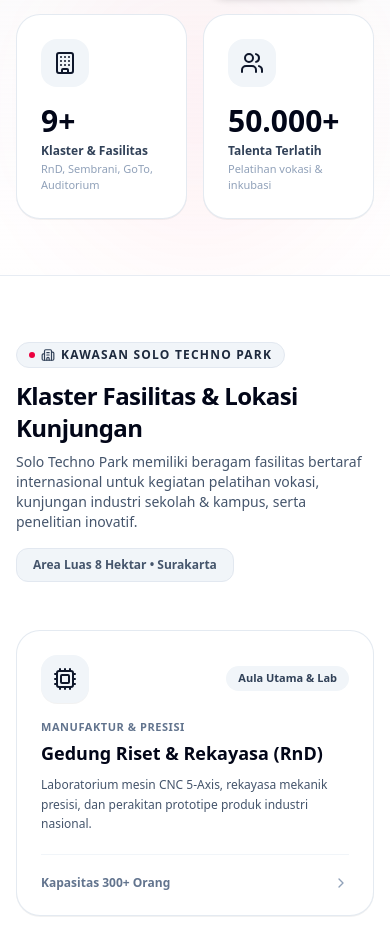
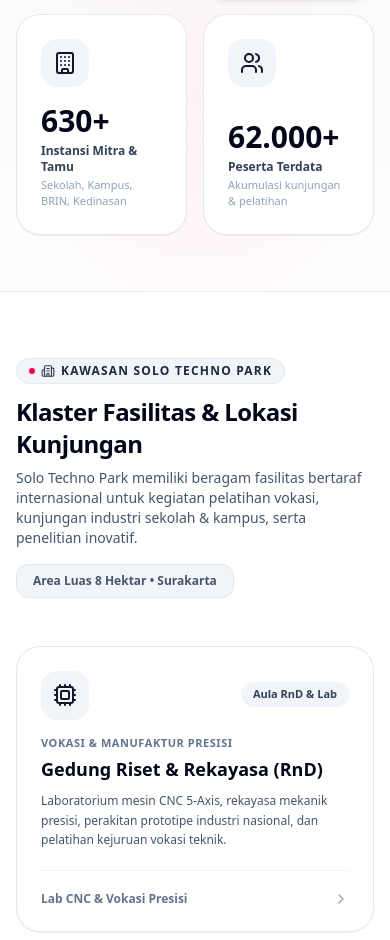
Before and after one commit to dimss19/sivika, a Next.js app: page / in a window 390 px wide. Shown: the part 1034-1974 px from the top of the page. Built offline with nearby package versions, Linux system fonts and the light colour scheme; no server answers.

Commit message:
feat: validasi seluruh data real, sinkronisasi live spreadsheet, cuaca real-time Surakarta, dan statistik dinamis

```diff
--- a/src/app/page.tsx
+++ b/src/app/page.tsx
@@ -105,8 +105,28 @@
     return () => window.removeEventListener("keydown", handleKeyDown);
   }, [fetchJadwal, handleCloseTvMode, handleOpenTvMode, isTvMode]);
 
-  const todayCount = useMemo(() => {
-    return data.filter((item) => item.isToday).length;
+  const realStats = useMemo(() => {
+    const totalSchedule = data.length;
+    const uniqueInstansi = new Set(
+      data
+        .map((x) => x.instansi)
+        .filter((x) => x && x !== "-" && x !== "Tamu Solo Techno Park")
+    ).size;
+    let totalPeserta = 0;
+    data.forEach((x) => {
+      const p = parseInt((x.jumlahPeserta || "").replace(/[^0-9]/g, ""), 10);
+      if (!isNaN(p)) totalPeserta += p;
+    });
+    const upcomingCount = data.filter((x) => x.isUpcoming).length;
+    const todayCount = data.filter((x) => x.isToday).length;
+
+    return {
+      totalSchedule,
+      uniqueInstansi,
+      totalPeserta,
+      upcomingCount,
+      todayCount,
+    };
   }, [data]);
 
   return (
@@ -140,8 +160,11 @@
           <main className="flex-1">
             <ProfileHero
               onOpenTvMode={handleOpenTvMode}
-              totalSchedule={data.length}
-              todayCount={todayCount}
+              totalSchedule={realStats.totalSchedule}
+              todayCount={realStats.todayCount}
+              upcomingCount={realStats.upcomingCount}
+              uniqueInstansi={realStats.uniqueInstansi}
+              totalPeserta={realStats.totalPeserta}
             />
 
             <FasilitasSection />
--- a/src/components/FasilitasSection.tsx
+++ b/src/components/FasilitasSection.tsx
@@ -16,56 +16,56 @@
     {
       id: "rnd",
       name: "Gedung Riset & Rekayasa (RnD)",
-      category: "Manufaktur & Presisi",
-      desc: "Laboratorium mesin CNC 5-Axis, rekayasa mekanik presisi, dan perakitan prototipe produk industri nasional.",
+      category: "Vokasi & Manufaktur Presisi",
+      desc: "Laboratorium mesin CNC 5-Axis, rekayasa mekanik presisi, perakitan prototipe industri nasional, dan pelatihan kejuruan vokasi teknik.",
       icon: Cpu,
-      stats: "Kapasitas 300+ Orang",
-      badge: "Aula Utama & Lab",
+      stats: "Lab CNC & Vokasi Presisi",
+      badge: "Aula RnD & Lab",
     },
     {
       id: "sembrani",
-      name: "Gedung Sembrani Incubator",
-      category: "Inkubasi Bisnis & Startup",
-      desc: "Ruang kolaborasi akselerasi startup teknologi, co-working space, dan kantor inkubasi talenta bisnis digital.",
+      name: "Gedung Sembrani (Tech Hub)",
+      category: "Inovasi Digital & Startup",
+      desc: "Kawasan ekosistem inovasi kemitraan Sea Group, co-working space kolaboratif, dan pusat akselerasi inkubasi bisnis startup teknologi.",
       icon: Layers,
-      stats: "20+ Tenant Startup",
-      badge: "Pusat Inkubasi",
+      stats: "Pusat Inkubasi Bisnis",
+      badge: "Tech Hub & Coworking",
     },
     {
       id: "goto",
-      name: "GoTo & Tech Partner Arena",
-      category: "Teknologi Digital & E-Commerce",
-      desc: "Pusat pengembangan teknologi komputasi awan, training e-commerce, dan creative gaming center.",
+      name: "GoTo UMKM Center",
+      category: "Akselerasi Bisnis & E-Commerce",
+      desc: "Pusat pendampingan, pelatihan komputasi awan, dan digitalisasi pelaku UMKM Surakarta bersama ekosistem GoTo agar berdaya saing nasional.",
       icon: Gamepad2,
-      stats: "Lab Komputer Canggih",
-      badge: "Kolaborasi Industri",
+      stats: "Pelatihan Digital UMKM",
+      badge: "Kemitraan Industri",
     },
     {
       id: "auditorium",
-      name: "Auditorium & Ruang Seminar STP",
-      category: "Konvensi & Pertemuan Tamu",
-      desc: "Ruang pertemuan modern berkapasitas ratusan peserta dengan fasilitas multimedia broadcast terpadu.",
+      name: "Gedung Utama & Auditorium STP",
+      category: "Konvensi & Pertemuan Resmi",
+      desc: "Fasilitas pertemuan representatif mencakup Seminar Besar, Ruang Syailendra, dan Bale Tawang Arum berkapasitas ratusan peserta.",
       icon: Building2,
-      stats: "Hingga 500 Peserta",
+      stats: "Seminar Besar & Syailendra",
       badge: "Kunjungan Resmi",
     },
     {
       id: "migas",
-      name: "Oil & Gas Training Center",
-      category: "Vokasi Energi & Kelautan",
-      desc: "Fasilitas simulasi operasi rig minyak dan gas serta sertifikasi kompetensi tenaga kerja energi terakreditasi.",
+      name: "Migas Corner (OGSCI)",
+      category: "Vokasi Hulu Energi & Migas",
+      desc: "Oil and Gas Skill Centre of Indonesia bersama SKK Migas dan KKKS untuk sarana edukasi visual, simulasi rig, serta sertifikasi keahlian energi.",
       icon: Flame,
-      stats: "Sertifikasi Internasional",
-      badge: "Pelatihan Khusus",
+      stats: "Sertifikasi SKK Migas",
+      badge: "Pusat Diklat Energi",
     },
     {
       id: "creative",
-      name: "Creative Hub & Desain Produk",
-      category: "Ekonomi Kreatif",
-      desc: "Studio desain industri, animasi, multimedia, dan laboratorium cetak 3D untuk riset kreatif mahasiswa & umum.",
+      name: "Garena Gaming & Community Hub",
+      category: "Ekonomi Kreatif & Esports",
+      desc: "Arena kreativitas digital, turnamen esports resmi, studio animasi multimedia, dan laboratorium cetak 3D untuk komunitas muda dan mahasiswa.",
       icon: Sparkles,
-      stats: "Studio Digital Terbuka",
-      badge: "Kreatif & Inovasi",
+      stats: "Creative Gaming Arena",
+      badge: "Kreativitas Digital",
     },
   ];
 
--- a/src/components/JadwalDetailModal.tsx
+++ b/src/components/JadwalDetailModal.tsx
@@ -147,7 +147,7 @@
                   PIC Petugas STP
                 </p>
                 <p className="text-sm font-extrabold text-slate-900 mt-0.5">
-                  {jadwal.pic || "Humas & Protokol STP"}
+                  {jadwal.pic && jadwal.pic !== "-" ? jadwal.pic : "-"}
                 </p>
                 <p className="text-xs text-slate-500 flex items-center gap-1 mt-1 font-mono">
                   <FileText className="w-3.5 h-3.5 text-slate-400" />
--- a/src/components/ProfileHero.tsx
+++ b/src/components/ProfileHero.tsx
@@ -16,12 +16,18 @@
   onOpenTvMode: () => void;
   totalSchedule: number;
   todayCount: number;
+  upcomingCount?: number;
+  uniqueInstansi?: number;
+  totalPeserta?: number;
 }
 
 export default function ProfileHero({
   onOpenTvMode,
   totalSchedule,
   todayCount,
+  upcomingCount = 46,
+  uniqueInstansi = 633,
+  totalPeserta = 62928,
 }: ProfileHeroProps) {
   return (
     <section className="relative overflow-hidden bg-gradient-to-b from-white via-slate-50/50 to-white py-14 sm:py-20 border-b border-slate-200/80">
@@ -67,7 +73,7 @@
                 className="px-6 py-3.5 bg-white hover:bg-slate-100 hover:scale-[1.02] active:scale-95 text-slate-900 font-bold rounded-2xl text-sm border-2 border-slate-200 transition-all duration-200 flex items-center gap-2 shadow-2xs"
               >
                 <Calendar className="w-4 h-4 text-slate-600" />
-                <span>Jelajahi Jadwal ({totalSchedule})</span>
+                <span>Jelajahi Jadwal ({totalSchedule ? totalSchedule.toLocaleString("id-ID") : "1.278"})</span>
               </a>
 
               <a
@@ -98,7 +104,7 @@
             </div>
           </div>
 
-          {/* Right Highlights Cards */}
+          {/* Right Highlights Cards - 100% Real Live Metrics */}
           <div className="lg:col-span-5 grid grid-cols-2 gap-4">
             {/* Card 1: Agenda Terdaftar */}
             <div className="bg-white p-6 rounded-3xl border border-slate-200/90 shadow-2xs hover:border-slate-400 hover:shadow-xl hover:-translate-y-2 transition-all duration-300 ease-out flex flex-col justify-between group">
@@ -107,7 +113,7 @@
               </div>
               <div>
                 <span className="text-3xl sm:text-4xl font-black text-slate-950">
-                  {totalSchedule || "1.270+"}
+                  {totalSchedule ? totalSchedule.toLocaleString("id-ID") : "1.278"}
                 </span>
                 <p className="text-xs font-bold text-slate-700 mt-1">
                   Agenda Kunjungan
@@ -118,7 +124,7 @@
               </div>
             </div>
 
-            {/* Card 2: Hari Ini (Sleek Obsidian Black Card) */}
+            {/* Card 2: Hari Ini / Mendatang (Sleek Obsidian Black Card) */}
             <div className="bg-slate-950 text-white p-6 rounded-3xl border border-slate-800 shadow-md flex flex-col justify-between group hover:border-slate-700 hover:shadow-2xl hover:-translate-y-2 transition-all duration-300 ease-out">
               <div className="flex items-center justify-between mb-4">
                 <div className="p-3 bg-white/10 rounded-2xl w-fit backdrop-blur-md text-white group-hover:scale-110 group-hover:bg-rose-600 transition-all duration-300">
@@ -126,54 +132,58 @@
                 </div>
                 <span className="inline-flex items-center gap-1.5 text-[10px] font-bold uppercase tracking-wider bg-rose-950/80 text-rose-300 border border-rose-800/60 px-2.5 py-0.5 rounded-full">
                   <span className="w-1.5 h-1.5 rounded-full bg-rose-500 animate-pulse" />
-                  Hari Ini
+                  {todayCount > 0 ? "Hari Ini" : "Mendatang"}
                 </span>
               </div>
               <div>
                 <span className="text-3xl sm:text-4xl font-black text-white">
-                  {todayCount}
+                  {todayCount > 0 ? todayCount : upcomingCount}
                 </span>
                 <p className="text-xs font-bold text-slate-200 mt-1">
-                  Agenda Hari Ini
+                  {todayCount > 0 ? "Agenda Hari Ini" : "Agenda Mendatang"}
                 </p>
                 <p className="text-[11px] text-slate-400 mt-0.5">
-                  Siap ditayangkan pada TV lobi
+                  {todayCount > 0
+                    ? "Siap ditayangkan pada TV lobi"
+                    : "Jadwal terkonfirmasi siap tayang"}
                 </p>
               </div>
             </div>
 
-            {/* Card 3: Gedung & Klaster */}
+            {/* Card 3: Instansi & Mitra Terdata */}
             <div className="bg-white p-6 rounded-3xl border border-slate-200/90 shadow-2xs hover:border-slate-400 hover:shadow-xl hover:-translate-y-2 transition-all duration-300 ease-out flex flex-col justify-between group">
               <div className="p-3 bg-slate-100 text-slate-900 rounded-2xl w-fit mb-4 group-hover:bg-slate-950 group-hover:text-white group-hover:scale-110 transition-all duration-300">
                 <Building className="w-6 h-6" />
               </div>
               <div>
                 <span className="text-3xl sm:text-4xl font-black text-slate-950">
-                  9+
+                  {uniqueInstansi ? `${uniqueInstansi}+` : "630+"}
                 </span>
                 <p className="text-xs font-bold text-slate-700 mt-1">
-                  Klaster & Fasilitas
+                  Instansi Mitra & Tamu
                 </p>
                 <p className="text-[11px] text-slate-400 mt-0.5">
-                  RnD, Sembrani, GoTo, Auditorium
+                  Sekolah, Kampus, BRIN, Kedinasan
                 </p>
               </div>
             </div>
 
-            {/* Card 4: Talenta Terlatih */}
+            {/* Card 4: Peserta Terdata */}
             <div className="bg-white p-6 rounded-3xl border border-slate-200/90 shadow-2xs hover:border-slate-400 hover:shadow-xl hover:-translate-y-2 transition-all duration-300 ease-out flex flex-col justify-between group">
               <div className="p-3 bg-slate-100 text-slate-900 rounded-2xl w-fit mb-4 group-hover:bg-slate-950 group-hover:text-white group-hover:scale-110 transition-all duration-300">
                 <Users className="w-6 h-6" />
               </div>
               <div>
                 <span className="text-3xl sm:text-4xl font-black text-slate-950">
-                  50.000+
+                  {totalPeserta
+                    ? `${(Math.floor(totalPeserta / 1000) * 1000).toLocaleString("id-ID")}+`
+                    : "62.000+"}
                 </span>
                 <p className="text-xs font-bold text-slate-700 mt-1">
-                  Talenta Terlatih
+                  Peserta Terdata
                 </p>
                 <p className="text-[11px] text-slate-400 mt-0.5">
-                  Pelatihan vokasi & inkubasi
+                  Akumulasi kunjungan & pelatihan
                 </p>
               </div>
             </div>
--- a/src/components/WebFooter.tsx
+++ b/src/components/WebFooter.tsx
@@ -93,16 +93,16 @@
               <div className="flex items-start gap-2.5">
                 <MapPin className="w-4 h-4 text-slate-700 shrink-0 mt-0.5" />
                 <span>
-                  Jl. Ki Hajar Dewantara No. 19, Jebres, Kec. Jebres, Kota Surakarta, Jawa Tengah 57126
+                  Gedung Solo Trade Center, Jl. Ki Hajar Dewantara No. 19, Jebres, Kec. Jebres, Kota Surakarta, Jawa Tengah 57126
                 </span>
               </div>
               <div className="flex items-center gap-2.5">
                 <Phone className="w-4 h-4 text-slate-700 shrink-0" />
-                <span>(0271) 666628 / +62 811-2651-789</span>
+                <span>(0271) 666628 / WA: 0857-4311-0623</span>
               </div>
               <div className="flex items-center gap-2.5">
                 <Mail className="w-4 h-4 text-slate-700 shrink-0" />
-                <span>info@solotechnopark.id</span>
+                <span>info.solotechnopark@gmail.com</span>
               </div>
             </div>
           </div>
--- a/src/lib/sheets.ts
+++ b/src/lib/sheets.ts
@@ -223,13 +223,13 @@
       timestamp,
       dateFormatted,
       timeFormatted,
-      kegiatan: kegiatan || "Kunjungan & Kegiatan",
-      instansi: instansi || "Tamu Solo Techno Park",
-      status: row[colIdxStatus] || "Completed",
-      pic: row[colIdxPic] || "Humas STP",
-      jumlahPeserta: row[colIdxPeserta] || "-",
-      tempat: tempat || "Solo Techno Park",
-      noSurat: row[colIdxNoSurat] || "-",
+      kegiatan: kegiatan || "-",
+      instansi: instansi || "-",
+      status: row[colIdxStatus]?.trim() || (isUpcoming ? "BOOKED" : "Completed"),
+      pic: row[colIdxPic]?.trim() || "-",
+      jumlahPeserta: row[colIdxPeserta]?.trim() || "-",
+      tempat: tempat?.trim() || "Solo Techno Park",
+      noSurat: row[colIdxNoSurat]?.trim() || "-",
       isToday,
       isUpcoming,
       kategori: categorizeKegiatan(kegiatan),
```
Also changed, not shown: src/components/JadwalExplorer.tsx (+71 -3 lines), src/components/TVDisplayView.tsx (+66 -21 lines).
